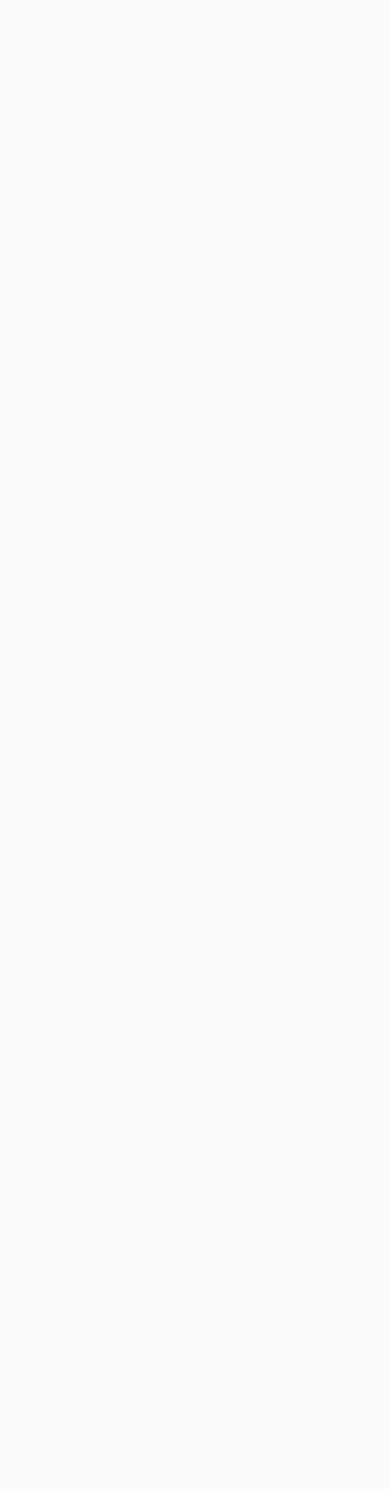
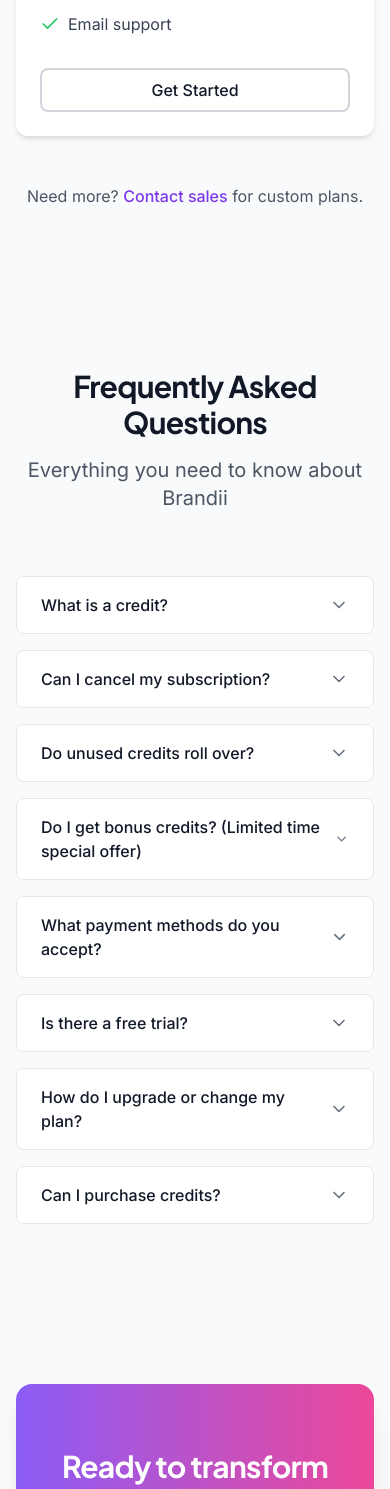
Before and after one commit to immersivera/brandii, a React (Vite) app: page / in a window 390 px wide. Shown: the part 7039-8528 px from the top of the page. Before the commit the page ends 6849 px from the top, so only its background shows below. Built offline with nearby package versions, Linux system fonts and the light colour scheme; no server answers.

Commit message:
feat: add pricing and FAQ sections to homepage with expandable items

```diff
--- a/src/pages/HomePage.tsx
+++ b/src/pages/HomePage.tsx
@@ -1,4 +1,4 @@
-import React from 'react';
+import React, { useState } from 'react';
 import { motion } from 'framer-motion';
 import { useNavigate } from 'react-router-dom';
 import { Layout } from '../components/layout/Layout';
@@ -12,10 +12,38 @@ import {
   ArrowRight,
   Sparkles,
   Image as ImageIcon,
-  LayoutGrid,
   Wand2,
-  Palette as PaletteIcon
+  Check,
+  Zap,
+  ChevronDown,
+  ChevronUp
 } from 'lucide-react';
+
+// FAQ Item Component
+const FAQItem = ({ question, answer }: { question: string; answer: string }) => {
+  const [isOpen, setIsOpen] = useState(false);
+
+  return (
+    <div className="border border-gray-200 dark:border-gray-700 rounded-lg overflow-hidden">
+      <button
+        className="w-full px-6 py-4 text-left flex justify-between items-center bg-white dark:bg-gray-800 hover:bg-gray-50 dark:hover:bg-gray-700 transition-colors"
+        onClick={() => setIsOpen(!isOpen)}
+      >
+        <span className="font-medium text-gray-900 dark:text-white">{question}</span>
+        {isOpen ? (
+          <ChevronUp className="h-5 w-5 text-gray-500" />
+        ) : (
+          <ChevronDown className="h-5 w-5 text-gray-500" />
+        )}
+      </button>
+      {isOpen && (
+        <div className="px-6 pb-4 pt-0 bg-white dark:bg-gray-800">
+          <p className="text-gray-600 dark:text-gray-300">{answer}</p>
+        </div>
+      )}
+    </div>
+  );
+};
 
 const featuresList = [
   {
@@ -336,6 +364,182 @@ export const HomePage: React.FC = () => {
         </div>
       </section>
 
+      {/* Pricing Section */}
+      <section className="py-20 bg-gray-50 dark:bg-gray-900">
+        <div className="container mx-auto px-4 sm:px-6 lg:px-8">
+          <div className="text-center mb-16">
+            <h2 className="text-3xl sm:text-4xl font-bold mb-4 text-gray-900 dark:text-white">
+              Simple, Transparent Pricing
+            </h2>
+            <p className="text-xl text-gray-600 dark:text-gray-400 max-w-2xl mx-auto">
+              Choose the plan that fits your needs. No hidden fees, cancel anytime.
+            </p>
+          </div>
+
+          <div className="grid grid-cols-1 md:grid-cols-3 gap-8 max-w-6xl mx-auto">
+            {[
+              {
+                name: 'Starter',
+                price: 0,
+                description: 'Perfect for trying out Brandii',
+                monthlyCredits: 10,
+                features: [
+                  '50 one-time credits',
+                  'Up to 3 basic brand kits',
+                  'All images generated are public',
+                  'Community support',
+                ],
+                buttonText: 'Get Started',
+                popular: false
+              },
+              {
+                name: 'Pro',
+                price: 19,
+                description: 'For growing brands',
+                monthlyCredits: 150,
+                features: [
+                  '100 monthly credits',
+                  '50 bonus credits (special offer)',
+                  'Unlimited brand kits',
+                  'Private and public image options',
+                  'Advanced features unlocked',
+                  'Priority support',
+                  'Email support'
+                ],
+                buttonText: 'Go Pro',
+                popular: true
+              },
+              {
+                name: 'Elite',
+                price: 99,
+                description: 'For large work loads',
+                monthlyCredits: 1200,
+                features: [
+                  '1000 monthly credits',
+                  '200 bonus credits (special offer)',
+                  'Unlimited brand kits',
+                  'Private and public image options',
+                  'Advanced features unlocked',
+                  'Priority support',
+                  'Email support'
+                ],
+                buttonText: 'Get Started',
+                popular: false
+              }
+            ].map((plan, index) => (
+              <motion.div
+                key={index}
+                initial={{ opacity: 0, y: 20 }}
+                whileInView={{ opacity: 1, y: 0 }}
+                transition={{ duration: 0.5, delay: index * 0.1 }}
+                viewport={{ once: true }}
+                className="relative"
+              >
+                {plan.popular && (
+                  <div className="absolute -top-4 left-1/2 transform -translate-x-1/2 bg-gradient-to-r from-brand-500 to-accent-500 text-white text-xs font-semibold px-4 py-1 rounded-full whitespace-nowrap">
+                    Most Popular
+                  </div>
+                )}
+                <Card className={`h-full ${plan.popular ? 'border-2 border-brand-500 shadow-lg' : ''}`}>
+                  <CardContent className="p-6">
+                    <div className="text-center mb-6">
+                      <h3 className="text-2xl font-bold text-gray-900 dark:text-white mb-2">{plan.name}</h3>
+                      <p className="text-gray-600 dark:text-gray-400 mb-4">{plan.description}</p>
+                      <div className="flex items-baseline justify-center mb-4">
+                        <span className="text-4xl font-bold text-gray-900 dark:text-white">
+                          ${plan.price}
+                        </span>
+                        {plan.price > 0 && (
+                          <span className="text-gray-600 dark:text-gray-400 ml-1">/month</span>
+                        )}
+                      </div>
+                      <div className="flex items-center justify-center text-sm text-gray-600 dark:text-gray-400 mb-6">
+                        <Zap className="h-4 w-4 text-brand-500 mr-1" />
+                        {plan.monthlyCredits} credits included
+                      </div>
+                    </div>
+                    <ul className="space-y-3 mb-8">
+                      {plan.features.map((feature, i) => (
+                        <li key={i} className="flex items-center">
+                          <Check className="h-5 w-5 text-green-500 mr-2" />
+                          <span className="text-gray-700 dark:text-gray-300">{feature}</span>
+                        </li>
+                      ))}
+                    </ul>
+                    <Button
+                      variant={plan.popular ? 'primary' : 'outline'}
+                      className={`w-full ${plan.popular ? 'shadow-lg shadow-brand-500/20' : ''}`}
+                      onClick={() => plan.price > 0 ? navigate('/signup') : navigate('/create')}
+                    >
+                      {plan.buttonText}
+                    </Button>
+                  </CardContent>
+                </Card>
+              </motion.div>
+            ))}
+          </div>
+
+          <div className="mt-12 text-center">
+            <p className="text-gray-600 dark:text-gray-400">
+              Need more? <a href="#" className="text-brand-600 hover:text-brand-500 dark:text-brand-400 dark:hover:text-brand-300 font-medium">Contact sales</a> for custom plans.
+            </p>
+          </div>
+        </div>
+      </section>
+
+      {/* FAQ Section */}
+      <section className="py-20">
+        <div className="container mx-auto px-4 sm:px-6 lg:px-8 max-w-4xl">
+          <div className="text-center mb-16">
+            <h2 className="text-3xl sm:text-4xl font-bold mb-4 text-gray-900 dark:text-white">
+              Frequently Asked Questions
+            </h2>
+            <p className="text-xl text-gray-600 dark:text-gray-400">
+              Everything you need to know about Brandii
+            </p>
+          </div>
+
+          <div className="space-y-4">
+            {[
+              {
+                question: 'What is a credit?',
+                answer: 'A credit is used each time you generate a new asset (like a color palette, logo, or image) with Brandii. Different types of generations may use different amounts of credits.'
+              },
+              {
+                question: 'Can I cancel my subscription?',
+                answer: 'Yes, you can cancel your subscription at any time. Your subscription will remain active until the end of your current billing period.'
+              },
+              {
+                question: 'Do unused credits roll over?',
+                answer: 'Only purchased credits roll over each month. Unused monthly credits from the previous month will not roll over to the next month.'
+              },
+              {
+                question: 'Do I get bonus credits? (Limited time special offer)',
+                answer: 'Yes, you can get up to 50 or 200 in bonus credits (limited time special offer) with our Pro and Elite plans. Bonus credits will be added to your account within 24 hours of purchase and will be available as purchased credits. These bonus credits will roll over each month until they are used up.'
+              },
+              {
+                question: 'What payment methods do you accept?',
+                answer: 'We accept all major credit cards including Visa, Mastercard, American Express, and Discover. We also support payments through PayPal.'
+              },
+              {
+                question: 'Is there a free trial?',
+                answer: 'Yes! You can try Brandii for free with our Starter plan which includes free one-time credits (set as purchased credits and will roll over each month until they are used up). No credit card required to get started.'
+              },
+              {
+                question: 'How do I upgrade or change my plan?',
+                answer: 'You can upgrade, downgrade, or change your plan at any time from your account settings. Changes will be reflected in your next billing cycle.'
+              },
+              {
+                question: 'Can I purchase credits?',
+                answer: 'Yes! You can purchase credits at any time from your account settings. Credits will be added to your account within 24 hours of purchase and will be available as purchased credits. These credits will roll over each month until they are used up.'
+              }
+            ].map((faq, index) => (
+              <FAQItem key={index} question={faq.question} answer={faq.answer} />
+            ))}
+          </div>
+        </div>
+      </section>
+
       {/* CTA Section */}
       <section className="py-20">
         <div className="container mx-auto px-4 sm:px-6 lg:px-8">
```
